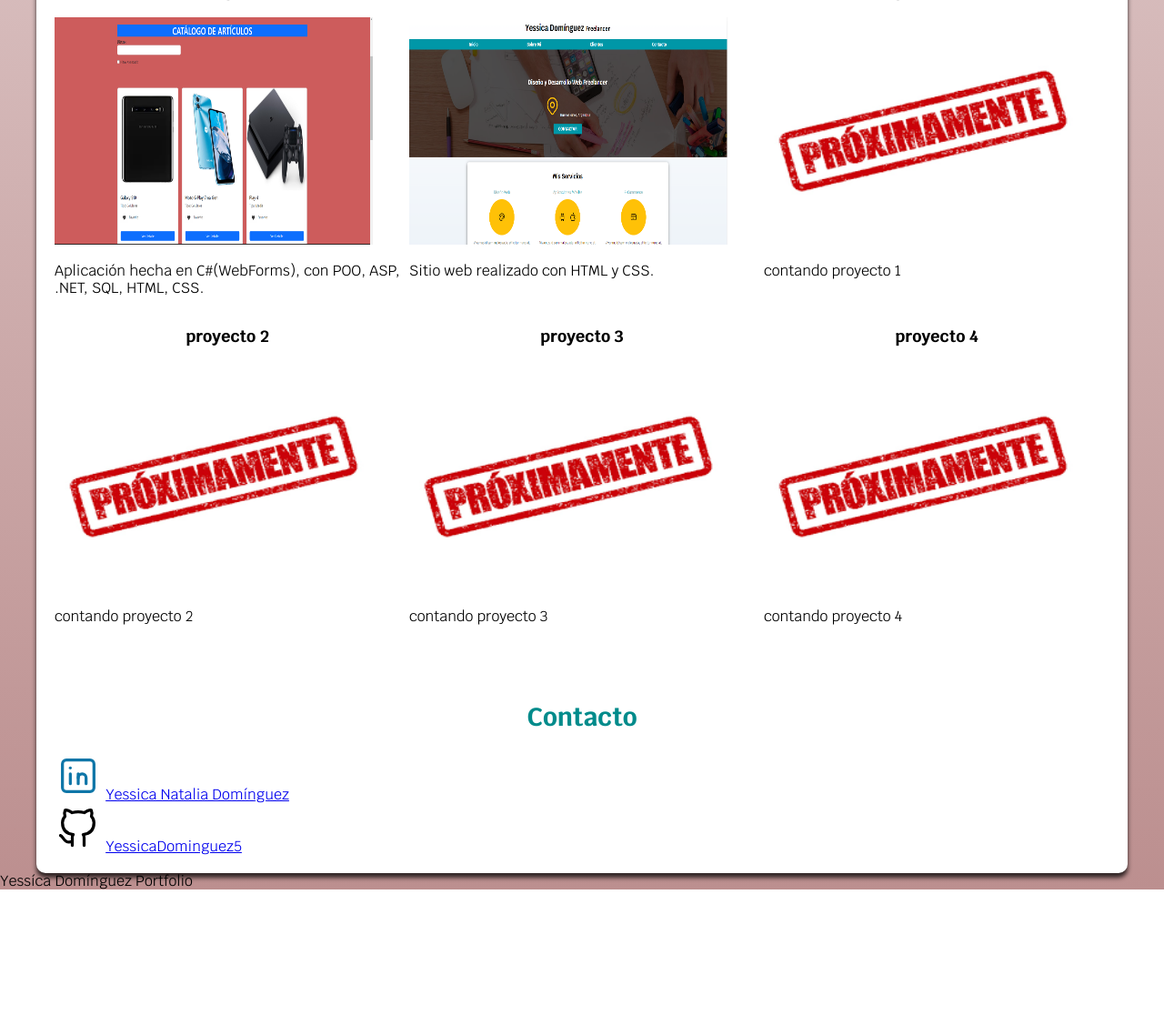
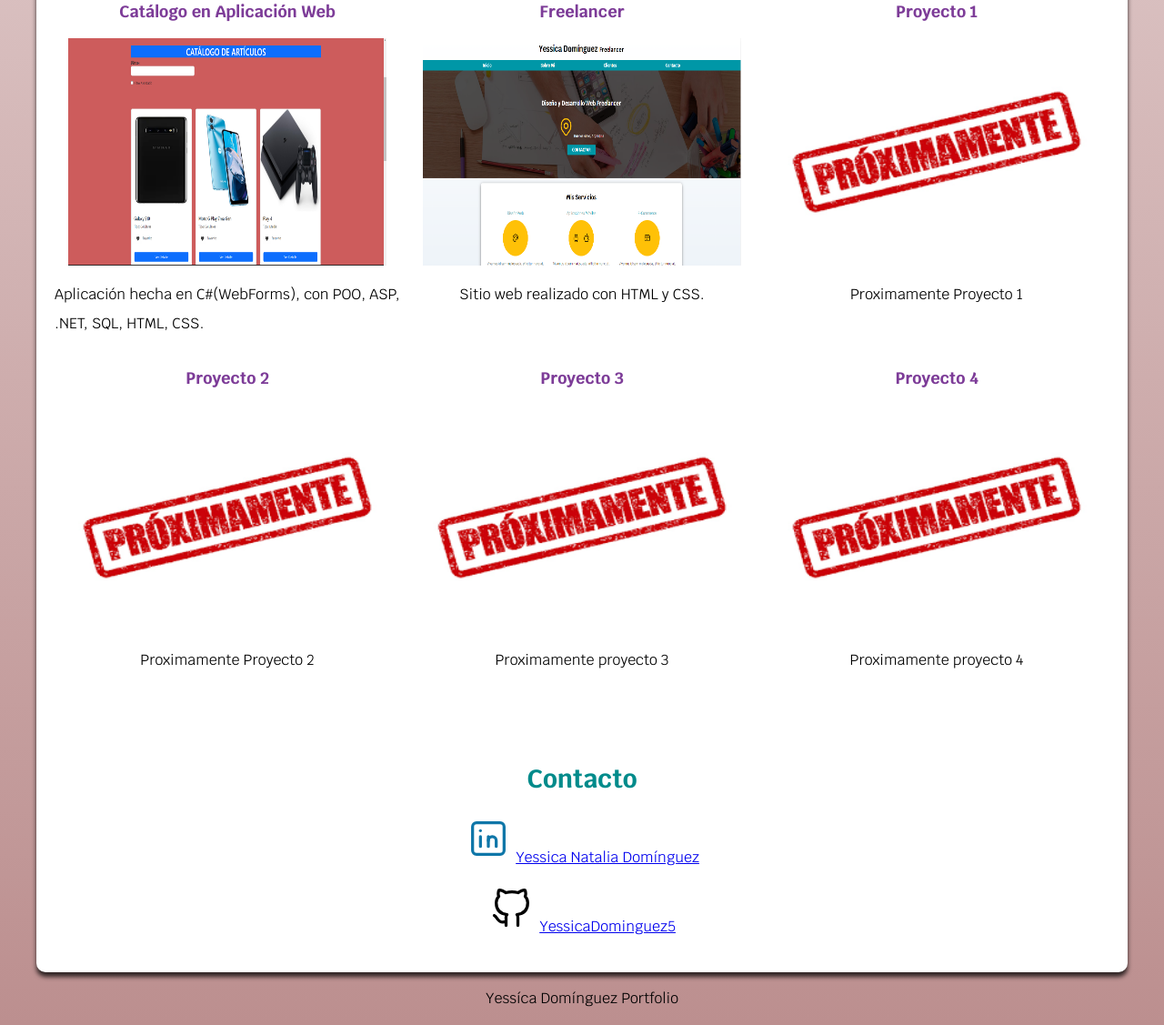
Before and after one commit to YessicaDominguez5/Portfolio, a plain HTML site: page index.html in a window 1280 px wide. Shown: the part 1529-2656 px from the top of the page at 91% size. Before the commit the page ends 2508 px from the top, so only its background shows below. Drawn offline with Linux system fonts and the light colour scheme.

Commit message:
contacto

```diff
--- a/css/styles.css
+++ b/css/styles.css
@@ -4,16 +4,20 @@
     --darkCyan: #008B8B;
     --enlacesNav: #DAA520;
     --fondo: #BC8F8F;
-
-
-
+    --h3: #7d3c98;
 
 }
 
 html{
     font-size: 62.5%; /*para poder usar los rem, los rem se adaptan mejor a los distintos tipos de pantalla*/
     box-sizing: border-box;
+    scroll-snap-type: y mandatory;
 
+}
+.sobreMi, .navegacionPrincipal, .contacto, .proyecto{
+
+ scroll-snap-align: center;
+scroll-snap-stop: always;
 }
 *, *:before, *:after {
     box-sizing: inherit;
@@ -70,6 +74,7 @@ background-color: var(--darkCyan);
 display: flex;
 flex-direction: column;
 align-items: center;
+
 
 }
 @media (min-width: 768px){
@@ -199,6 +204,7 @@ color: var(--blanco);
 .titulo{
     color: var(--darkCyan);
 }
+
 @media (min-width: 768px){
 
     .proyectos{
@@ -216,3 +222,41 @@ color: var(--blanco);
 width: 35rem;
 height: 25rem;
 }
+.proyecto{
+/*alinear título imagen y párrafo del proyecto*/
+display: flex;
+flex-direction: column;
+align-items: center;
+
+}
+.proyecto p{
+    line-height: 2;
+}
+.proyecto h3{
+
+    color: var(--h3) ;
+}
+.contacto{
+
+display: flex;
+flex-direction: column;
+align-items:center;
+justify-content: center;
+
+
+}
+ .contactoGit{
+
+margin-bottom: 2rem;
+
+
+}
+.contactoLink{
+
+    margin-bottom: 2rem;
+}
+.footer{
+
+    text-align: center;
+    padding: 2rem;
+}
--- a/index.html
+++ b/index.html
@@ -29,7 +29,7 @@
 
             <h2>Desarrollo Web</h2>
 
-            <p>
+            <p id="gotoSobremi">
 
             <svg xmlns="http://www.w3.org/2000/svg" class="icon icon-tabler icon-tabler-map-pin" width="88" height="88" viewBox="0 0 24 24" stroke-width="1.5" stroke="#ffc107" fill="none" stroke-linecap="round" stroke-linejoin="round">
                 <path stroke="none" d="M0 0h24v24H0z" fill="none"/>
@@ -42,7 +42,7 @@
         </section>
      <main class="contenedor sombra mainColor">
 
-         <section id="gotoSobremi">
+         <section>
              <h2 class="titulo">Sobre mí</h2>
              <div class="sobreMi">
                 <section>
@@ -88,24 +88,24 @@
                     <p>Sitio web realizado con HTML y CSS.</p>
                 </section>
                 <section class="proyecto">
-                    <h3>proyecto 1</h3>
+                    <h3>Proyecto 1</h3>
                     <img class="imgProyectos" src="img/proximamente.png" alt="">
-                    <p>contando proyecto 1</p>
+                    <p>Proximamente Proyecto 1</p>
                 </section>
                 <section class="proyecto">
-                    <h3>proyecto 2</h3>
+                    <h3>Proyecto 2</h3>
                     <img class="imgProyectos" src="img/proximamente.png" alt="">
-                    <p>contando proyecto 2</p>
+                    <p>Proximamente Proyecto 2</p>
                 </section>
                 <section class="proyecto">
-                    <h3>proyecto 3</h3>
+                    <h3>Proyecto 3</h3>
                     <img class="imgProyectos" src="img/proximamente.png" alt="">
-                    <p>contando proyecto 3</p>
+                    <p>Proximamente proyecto 3</p>
                 </section>
                 <section class="proyecto">
-                    <h3>proyecto 4</h3>
+                    <h3>Proyecto 4</h3>
                     <img class="imgProyectos" src="img/proximamente.png" alt="">
-                    <p>contando proyecto 4</p>
+                    <p>Proximamente proyecto 4</p>
                 </section>
 
             </div> <!--fin div proyectos-->
@@ -114,7 +114,10 @@
 
     <section id="gotoContacto">
         <h2 class="titulo">Contacto</h2>
-        <div>
+
+        <div class="contacto">
+
+            <div class="contactoLink">
 
                 <svg xmlns="http://www.w3.org/2000/svg" class="icon icon-tabler icon-tabler-brand-linkedin" width="52" height="52" viewBox="0 0 24 24" stroke-width="1.5" stroke="#0e76a8" fill="none" stroke-linecap="round" stroke-linejoin="round">
                     <path stroke="none" d="M0 0h24v24H0z" fill="none"/>
@@ -128,7 +131,7 @@
                 <a href="https://www.linkedin.com/in/yessica-natalia-dom%C3%ADnguez-bb1599120/">Yessica Natalia Domínguez
                 </a>
             </div>
-<div>
+            <div class="contactoGit">
                 <svg xmlns="http://www.w3.org/2000/svg" class="icon icon-tabler icon-tabler-brand-github" width="52" height="52" viewBox="0 0 24 24" stroke-width="1.5" stroke="#000000" fill="none" stroke-linecap="round" stroke-linejoin="round">
                     <path stroke="none" d="M0 0h24v24H0z" fill="none"/>
                     <path d="M9 19c-4.3 1.4 -4.3 -2.5 -6 -3m12 5v-3.5c0 -1 .1 -1.4 -.5 -2c2.8 -.3 5.5 -1.4 5.5 -6a4.6 4.6 0 0 0 -1.3 -3.2a4.2 4.2 0 0 0 -.1 -3.2s-1.1 -.3 -3.5 1.3a12.3 12.3 0 0 0 -6.2 0c-2.4 -1.6 -3.5 -1.3 -3.5 -1.3a4.2 4.2 0 0 0 -.1 3.2a4.6 4.6 0 0 0 -1.3 3.2c0 4.6 2.7 5.7 5.5 6c-.6 .6 -.6 1.2 -.5 2v3.5" />
@@ -137,10 +140,12 @@
                 <a href="https://github.com/YessicaDominguez5">YessicaDominguez5</a>
             </div>
 
+        </div>
+
 </section>
 </main>
 
-<footer>Yessíca Domínguez Portfolio</footer>
+<footer class="footer">Yessíca Domínguez Portfolio</footer>
 
 
 </body>
```
Also changed, not shown: img/tamagotchi.PNG. Lines whose indentation alone changed are shown as unchanged.
